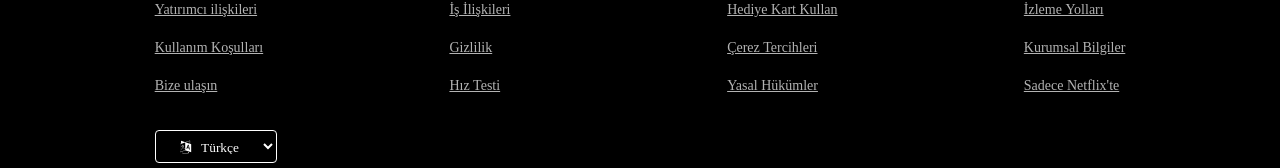
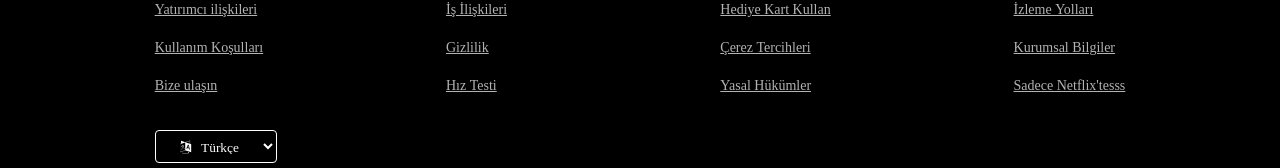
Before and after one commit to Durdu-Mehmet-Karamanli/netflixtest, a plain HTML site: page index.html in a window 1280 px wide. Shown: the part 3464-3632 px from the top of the page. Drawn offline with Linux system fonts and the light colour scheme.

Commit message:
netflixtest

```diff
--- a/index.html
+++ b/index.html
@@ -184,7 +184,7 @@
                         <li><a class="li__underline" href="...">Medya Merkezi</a></li>
                         <li><a class="li__underline" href="...">İzleme Yolları</a></li>
                         <li><a class="li__underline" href="...">Kurumsal Bilgiler</a></li>
-                        <li><a class="li__underline" href="...">Sadece Netflix'te</a></li>
+                        <li><a class="li__underline" href="...">Sadece Netflix'tesss</a></li>
                     </ul>
                 </div>
                 </div>
--- a/style.css
+++ b/style.css
@@ -144,7 +144,7 @@ select {
     }
 
 }
-
+/*s*/
 .section__1__h1 {
     color: white;
     font-weight: 900;
```
